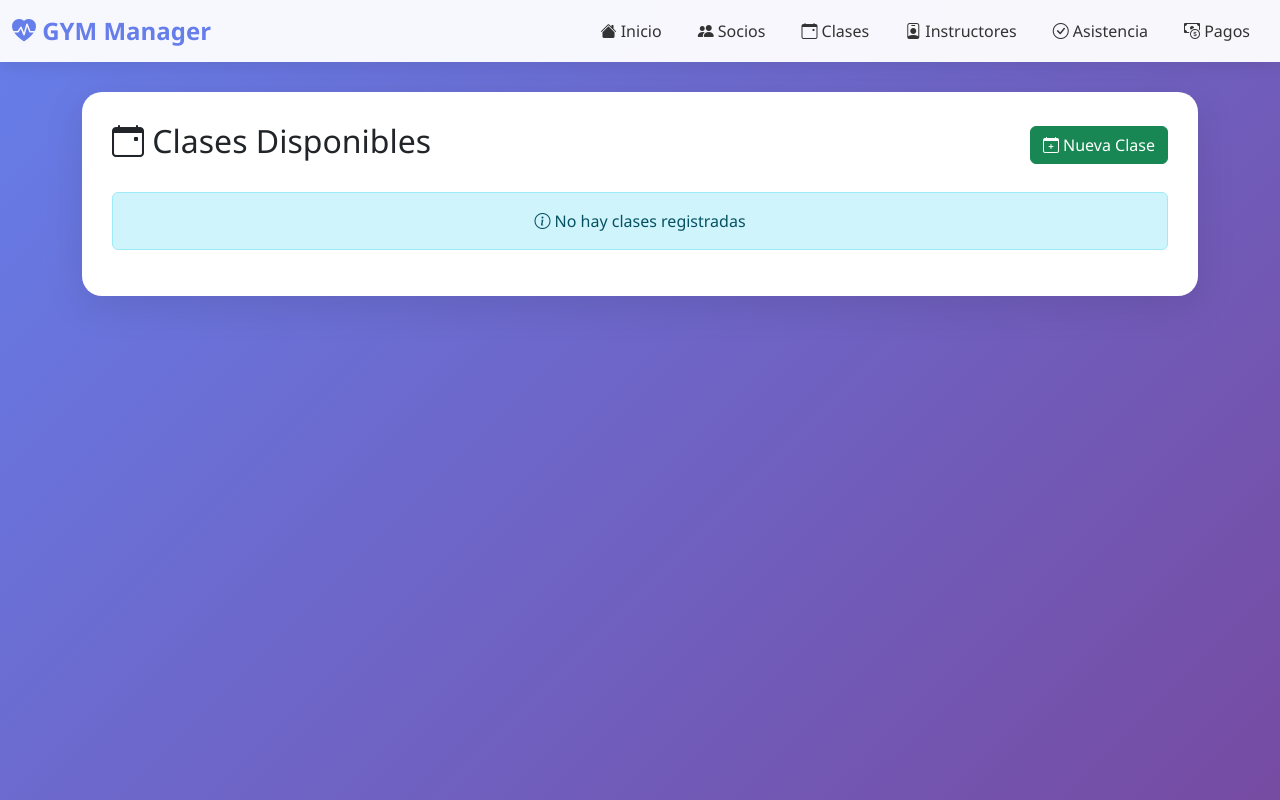
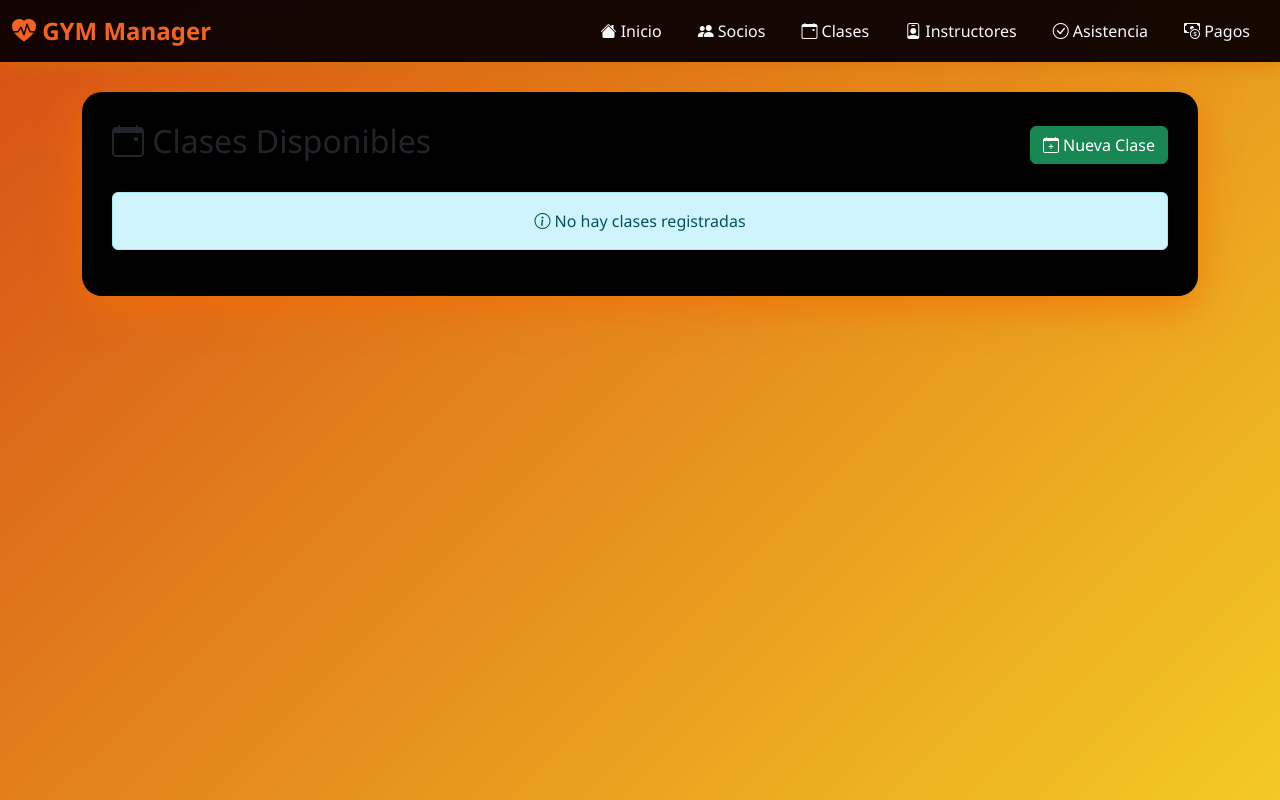
Before and after one commit to AlondraOO/ProyectoBases, a Flask app: page /clases in a window 1280 px wide. Run offline with Flask 3, Linux system fonts and the light colour scheme; data that the repository does not hold is empty.

Commit message:
base.html ac

```diff
--- a/templates/base.html
+++ b/templates/base.html
@@ -8,25 +8,25 @@
     <link rel="stylesheet" href="https://cdn.jsdelivr.net/npm/bootstrap-icons@1.11.0/font/bootstrap-icons.css">
     <style>
         body {
-            background: linear-gradient(135deg, #667eea 0%, #764ba2 100%);
+            background: linear-gradient(135deg, #d75016 0%, #f3ca24 100%);
             min-height: 100vh;
             font-family: 'Segoe UI', Tahoma, Geneva, Verdana, sans-serif;
         }
         .navbar {
-            background: rgba(255, 255, 255, 0.95) !important;
+            background: rgba(9, 0, 0, 0.95) !important;
             backdrop-filter: blur(10px);
-            box-shadow: 0 2px 20px rgba(0,0,0,0.1);
+            box-shadow: 0 2px 20px rgba(216, 115, 7, 0.735);
         }
         .container-custom {
-            background: white;
+            background: rgb(0, 0, 0);
             border-radius: 20px;
             padding: 30px;
             margin-top: 30px;
             margin-bottom: 30px;
-            box-shadow: 0 10px 40px rgba(0,0,0,0.1);
+            box-shadow: 0 10px 40px rgba(244, 108, 3, 0.728);
         }
         .btn-primary {
-            background: linear-gradient(135deg, #667eea 0%, #764ba2 100%);
+            background: linear-gradient(135deg, #f9cb34 0%, #ed9821 100%);
             border: none;
             padding: 10px 25px;
             border-radius: 25px;
@@ -34,7 +34,7 @@
         }
         .btn-primary:hover {
             transform: translateY(-2px);
-            box-shadow: 0 5px 15px rgba(102, 126, 234, 0.4);
+            box-shadow: 0 5px 15px rgba(255, 112, 72, 0.507);
         }
         .card {
             border: none;
@@ -47,7 +47,7 @@
             box-shadow: 0 10px 25px rgba(0,0,0,0.15);
         }
         .table {
-            background: white;
+            background: rgb(122, 120, 120);
             border-radius: 10px;
             overflow: hidden;
         }
@@ -61,17 +61,17 @@
         }
         .navbar-brand {
             font-weight: bold;
-            color: #667eea !important;
+            color: #f46320 !important;
             font-size: 1.5rem;
         }
         .nav-link {
-            color: #333 !important;
+            color: #f9f9f9 !important;
             font-weight: 500;
             margin: 0 10px;
             transition: color 0.3s;
         }
         .nav-link:hover {
-            color: #667eea !important;
+            color: #f83939 !important;
         }
     </style>
 </head>
```
